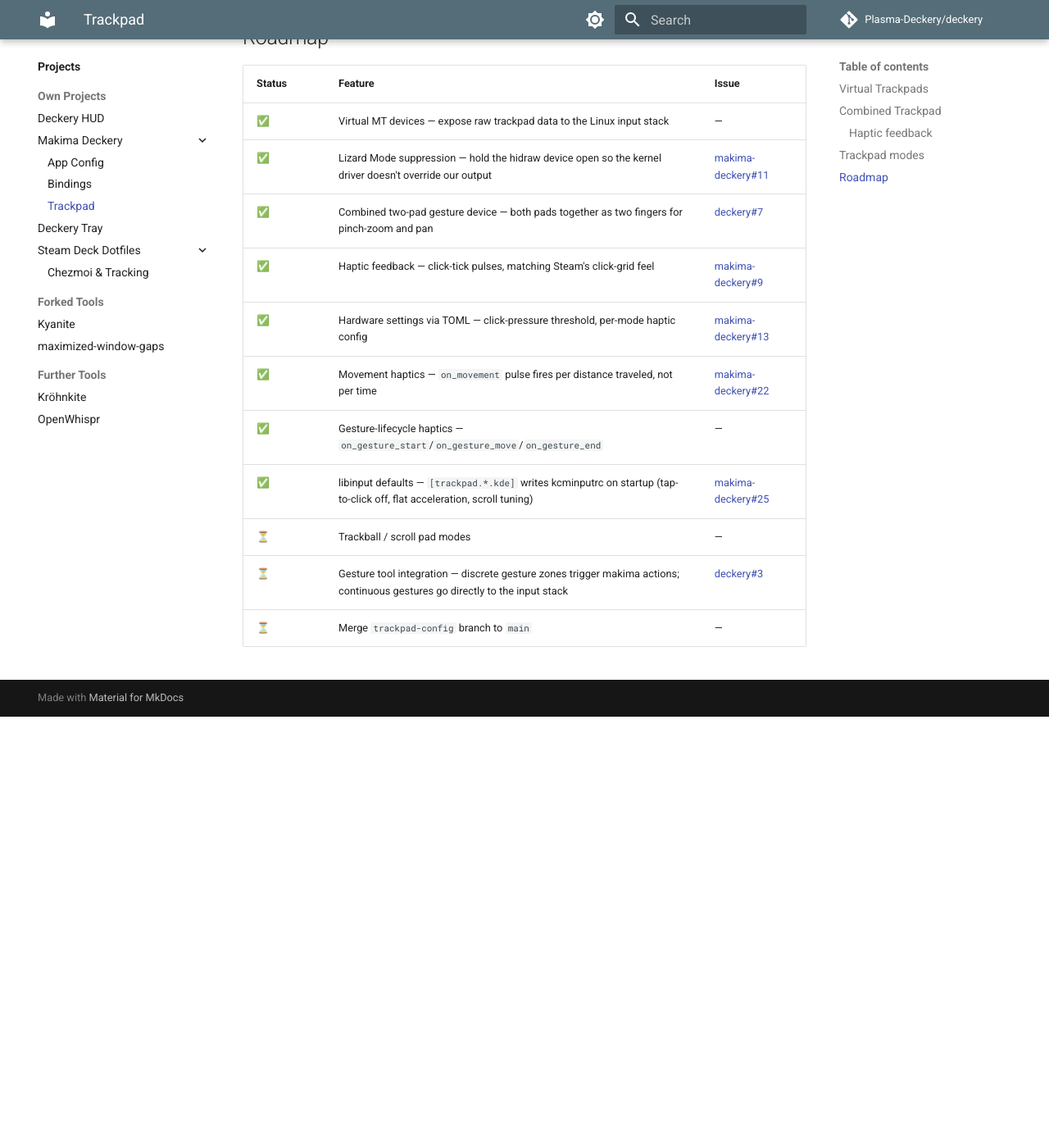
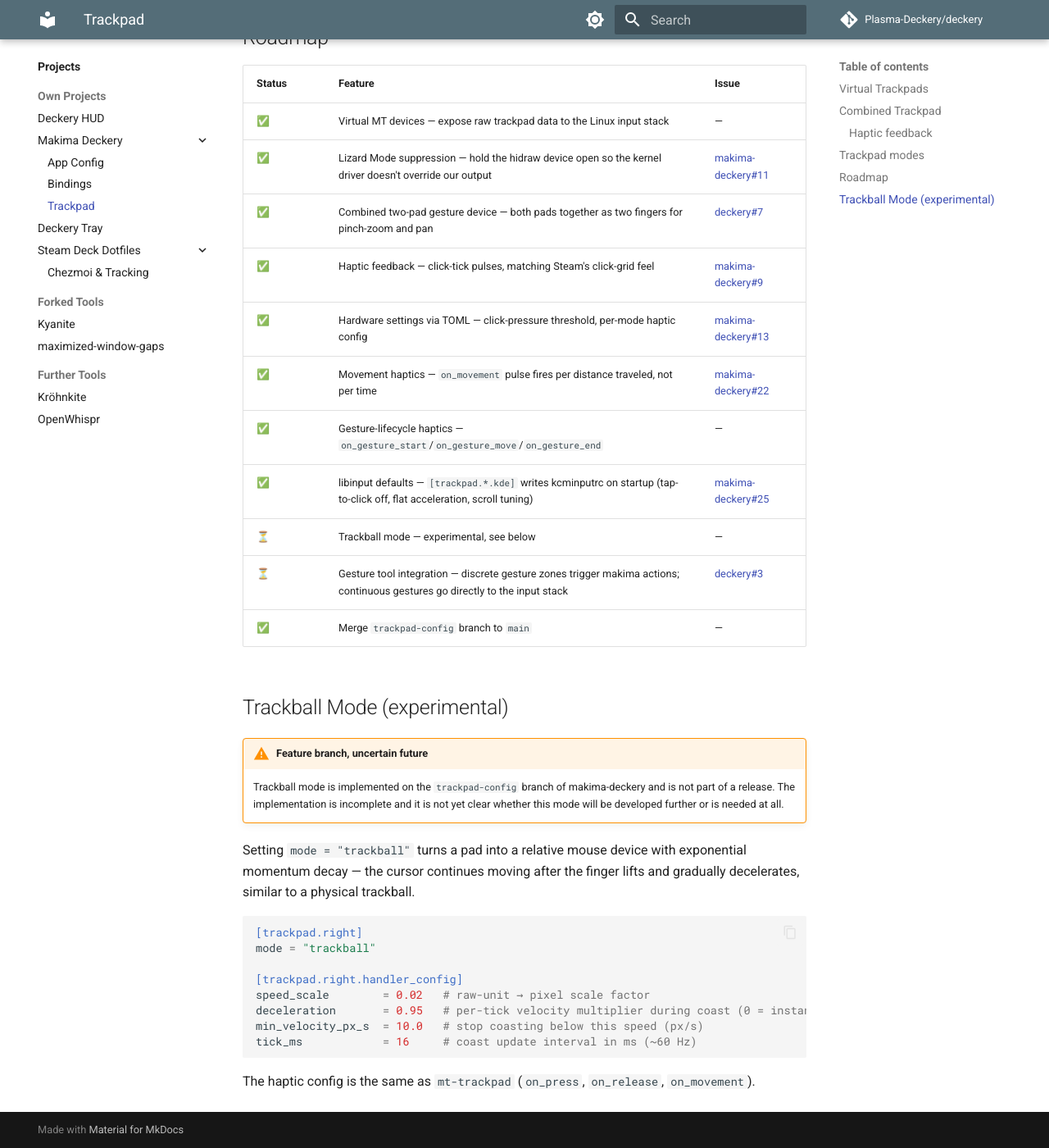
Before and after one commit to Plasma-Deckery/deckery, an MkDocs documentation site: the page built from docs/projects/makima-deckery/trackpad.md, in a window 1280 px wide and 1400 px high, scrolled down 3522 px. Shown: the whole window at 82% size. Built offline with MkDocs 1.6.1 and Material for MkDocs 9.7.7, drawn with Linux system fonts in a browser that asks for light colours; comment, search, counter and statistics services are not loaded; before the commit the page ends 4396 px from its top, so only the background shows below that; some of the changed text lies outside the part shown.

Commit message:
docs: trackpad on main (not released), add trackball mode as experimental

````diff
--- a/docs/projects/makima-deckery/trackpad.md
+++ b/docs/projects/makima-deckery/trackpad.md
@@ -1,7 +1,7 @@
 # Trackpad Emulation
 
-!!! warning "Beta feature — not on `main`"
-    Trackpad emulation lives on the `trackpad-config` branch of [makima-deckery](https://github.com/Plasma-Deckery/makima-deckery) and has not been merged to `main` yet.
+!!! info "On `main`, not yet in a release"
+    Trackpad emulation has been merged to `main` on [makima-deckery](https://github.com/Plasma-Deckery/makima-deckery) but has not appeared in a tagged release yet. Build from source or use the Deckery install script to get it.
 
 The Steam Deck has two trackpads that can each track a single finger, but the OS has no direct way to read them individually — whatever Steam Input does with the raw hardware is invisible to every other piece of software running on the system. Without Steam in the loop, that hardware is effectively unusable from the desktop.
 
@@ -111,6 +111,26 @@ See [Trackpad Architecture](../../reference/trackpad-architecture.md) under Deve
 | ✅ | Movement haptics — `on_movement` pulse fires per distance traveled, not per time | [makima-deckery#22](https://github.com/Plasma-Deckery/makima-deckery/issues/22) |
 | ✅ | Gesture-lifecycle haptics — `on_gesture_start`/`on_gesture_move`/`on_gesture_end` | — |
 | ✅ | libinput defaults — `[trackpad.*.kde]` writes kcminputrc on startup (tap-to-click off, flat acceleration, scroll tuning) | [makima-deckery#25](https://github.com/Plasma-Deckery/makima-deckery/issues/25) |
-| ⏳ | Trackball / scroll pad modes | — |
+| ⏳ | Trackball mode — experimental, see below | — |
 | ⏳ | Gesture tool integration — discrete gesture zones trigger makima actions; continuous gestures go directly to the input stack | [deckery#3](https://github.com/Plasma-Deckery/deckery/issues/3) |
-| ⏳ | Merge `trackpad-config` branch to `main` | — |
+| ✅ | Merge `trackpad-config` branch to `main` | — |
+
+## Trackball Mode (experimental)
+
+!!! warning "Feature branch, uncertain future"
+    Trackball mode is implemented on the `trackpad-config` branch of makima-deckery and is not part of a release. The implementation is incomplete and it is not yet clear whether this mode will be developed further or is needed at all.
+
+Setting `mode = "trackball"` turns a pad into a relative mouse device with exponential momentum decay — the cursor continues moving after the finger lifts and gradually decelerates, similar to a physical trackball.
+
+```toml
+[trackpad.right]
+mode = "trackball"
+
+[trackpad.right.handler_config]
+speed_scale        = 0.02   # raw-unit → pixel scale factor
+deceleration       = 0.95   # per-tick velocity multiplier during coast (0 = instant stop, 1 = no friction)
+min_velocity_px_s  = 10.0   # stop coasting below this speed (px/s)
+tick_ms            = 16     # coast update interval in ms (~60 Hz)
+```
+
+The haptic config is the same as `mt-trackpad` (`on_press`, `on_release`, `on_movement`).
--- a/docs/reference/trackpad-architecture.md
+++ b/docs/reference/trackpad-architecture.md
@@ -1,6 +1,6 @@
 # Trackpad Architecture
 
-Internal implementation notes for makima-deckery's trackpad emulation (`trackpad-config` branch, beta — see [Trackpad](../projects/makima-deckery/trackpad.md) for the user-facing config reference).
+Internal implementation notes for makima-deckery's trackpad emulation (merged to `main`, not yet in a release — see [Trackpad](../projects/makima-deckery/trackpad.md) for the user-facing config reference).
 
 ## Why hidraw, not evdev
 
````
Also changed, not shown: docs/projects/makima-deckery/index.md (+1 -1 lines).
